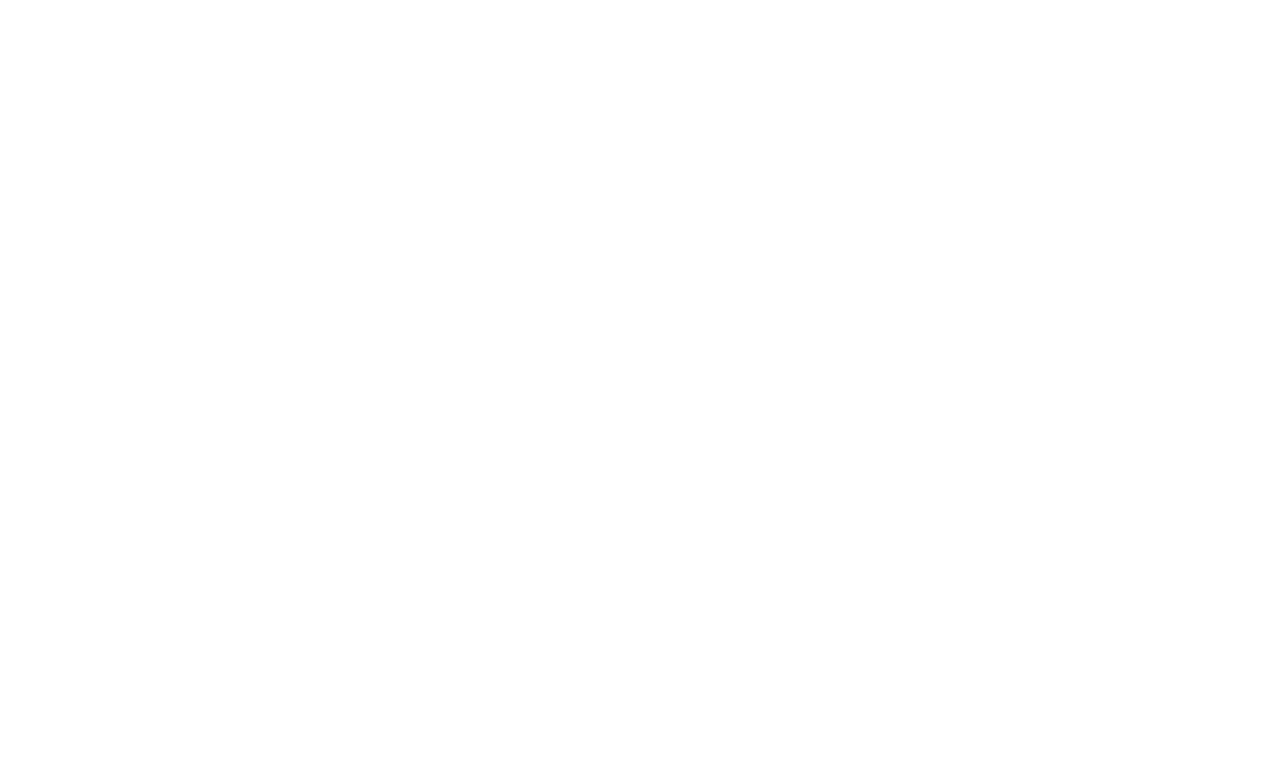
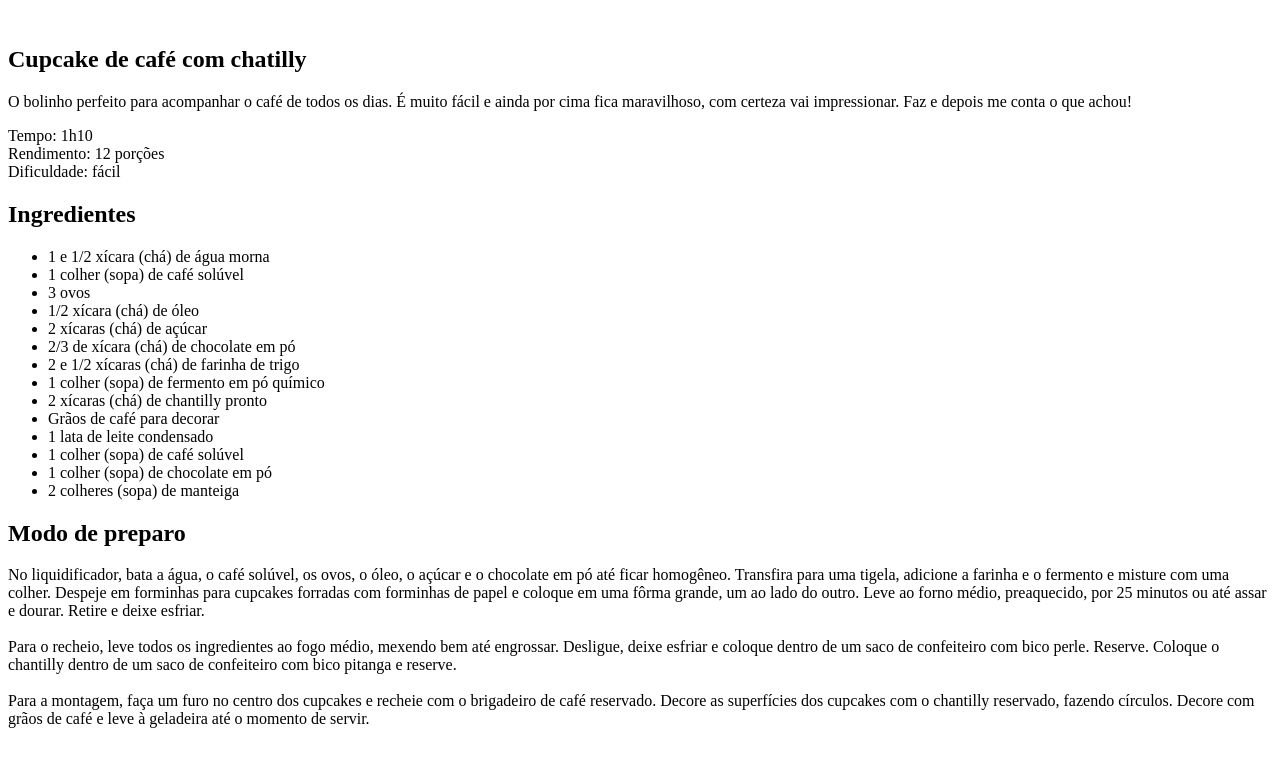
Before and after one commit to gabezinxd/cupcake, a plain HTML site: page index.html in a window 1280 px wide. Drawn offline with Linux system fonts and the light colour scheme.

Commit message:
estrutura html inicial

```diff
--- a/index.html
+++ b/index.html
@@ -7,5 +7,57 @@
 </head>
 <body>
 
+<div id="page">
+  <img src="" alt="">
+  <main>
+    <section id="about">
+      <h1>
+        Cupcake de café com chatilly
+      </h1>
+      <p>
+        O bolinho perfeito para acompanhar o café de todos os dias. É muito fácil e ainda por cima fica maravilhoso, com certeza vai impressionar. Faz e depois me conta o que achou!
+      </p>
+      <p>
+        Tempo: 1h10 <br>
+        Rendimento: 12 porções <br>
+        Dificuldade: fácil
+      </p>
+    </section>
+
+    <section id="ingredients">
+      <h2>Ingredientes</h2>
+      <ul>
+        <li>1 e 1/2 xícara (chá) de água morna</li>
+        <li>1 colher (sopa) de café solúvel</li>
+        <li>3 ovos</li>
+        <li>1/2 xícara (chá) de óleo</li>
+        <li>2 xícaras (chá) de açúcar</li>
+        <li>2/3 de xícara (chá) de chocolate em pó</li>
+        <li>2 e 1/2 xícaras (chá) de farinha de trigo</li>
+        <li>1 colher (sopa) de fermento em pó químico</li>
+        <li>2 xícaras (chá) de chantilly pronto</li>
+        <li>Grãos de café para decorar</li>
+        <li>1 lata de leite condensado</li>
+        <li>1 colher (sopa) de café solúvel</li>
+        <li>1 colher (sopa) de chocolate em pó</li>
+        <li>2 colheres (sopa) de manteiga</li>
+      </ul>
+    </section>
+
+    <section id="preparation">
+      <h2>Modo de preparo</h2>
+      <p>
+        No liquidificador, bata a água, o café solúvel, os ovos, o óleo, o açúcar e o chocolate em pó até ficar homogêneo. Transfira para uma tigela, adicione a farinha e o fermento e misture com uma colher. Despeje em forminhas para cupcakes forradas com forminhas de papel e coloque em uma fôrma grande, um ao lado do outro. Leve ao forno médio, preaquecido, por 25 minutos ou até assar e dourar. Retire e deixe esfriar. <br><br>
+        Para o recheio, leve todos os ingredientes ao fogo médio, mexendo bem até engrossar. Desligue, deixe esfriar e coloque dentro de um saco de confeiteiro com bico perle. Reserve. Coloque o chantilly dentro de um saco de confeiteiro com bico pitanga e reserve. <br><br>
+        Para a montagem, faça um furo no centro dos cupcakes e recheie com o brigadeiro de café reservado. Decore as superfícies dos cupcakes com o chantilly reservado, fazendo círculos. Decore com grãos de café e leve à geladeira até o momento de servir.
+      </p>
+    </section>
+
+  </main>
+
+
+
+
+</div>
 </body>
 </html>
```
